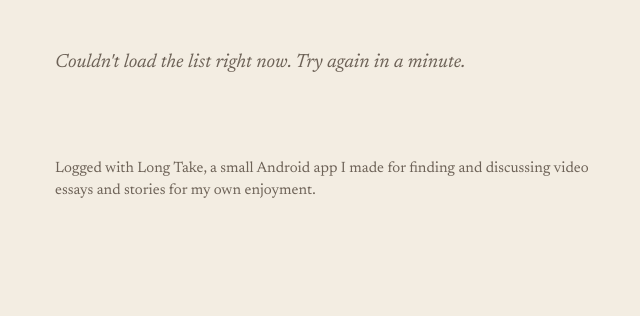
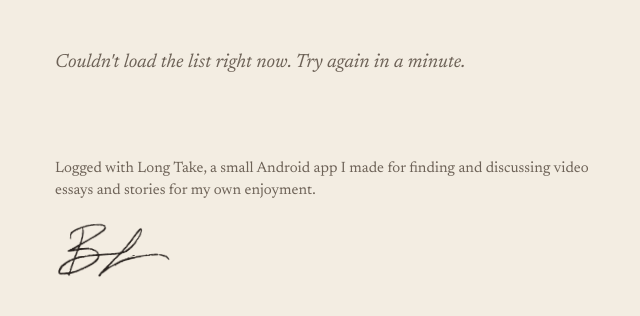
Before and after one commit to bling05/long-take, a plain HTML site: page site/index.html in a window 1280 px wide. Shown: the part 160-476 px from the top of the page, without its empty margins (249-889 px from the left). Drawn offline with Linux system fonts and the light colour scheme; no server answers.

Commit message:
signature on website

```diff
--- a/site/index.html
+++ b/site/index.html
@@ -72,6 +72,12 @@
   .more:hover { color: var(--ink); text-decoration-color: var(--accent); }
   footer { margin-top: 56px; color: var(--soft); font-size: 15px; }
   footer p { max-width: 36em; }
+  /* My handwritten initials, drawn in the ink colour (the image is only used as a shape). */
+  .signature {
+    display: block; width: 116px; aspect-ratio: 516 / 250; margin-top: 18px;
+    background: var(--ink); transform: rotate(-4deg);
+    -webkit-mask: url(signature.png) no-repeat center / contain; mask: url(signature.png) no-repeat center / contain;
+  }
 
   @media (max-width: 560px) {
     body { font-size: 18px; }
@@ -92,6 +98,7 @@
   <button type="button" id="more" class="more" hidden>more →</button>
   <footer>
     <p>Logged with Long Take, a small Android app I made for finding and discussing video essays and stories for my own enjoyment.</p>
+    <span class="signature" role="img" aria-label="BL"></span>
   </footer>
 </main>
 
```
Also changed, not shown: site/signature.png (added).
